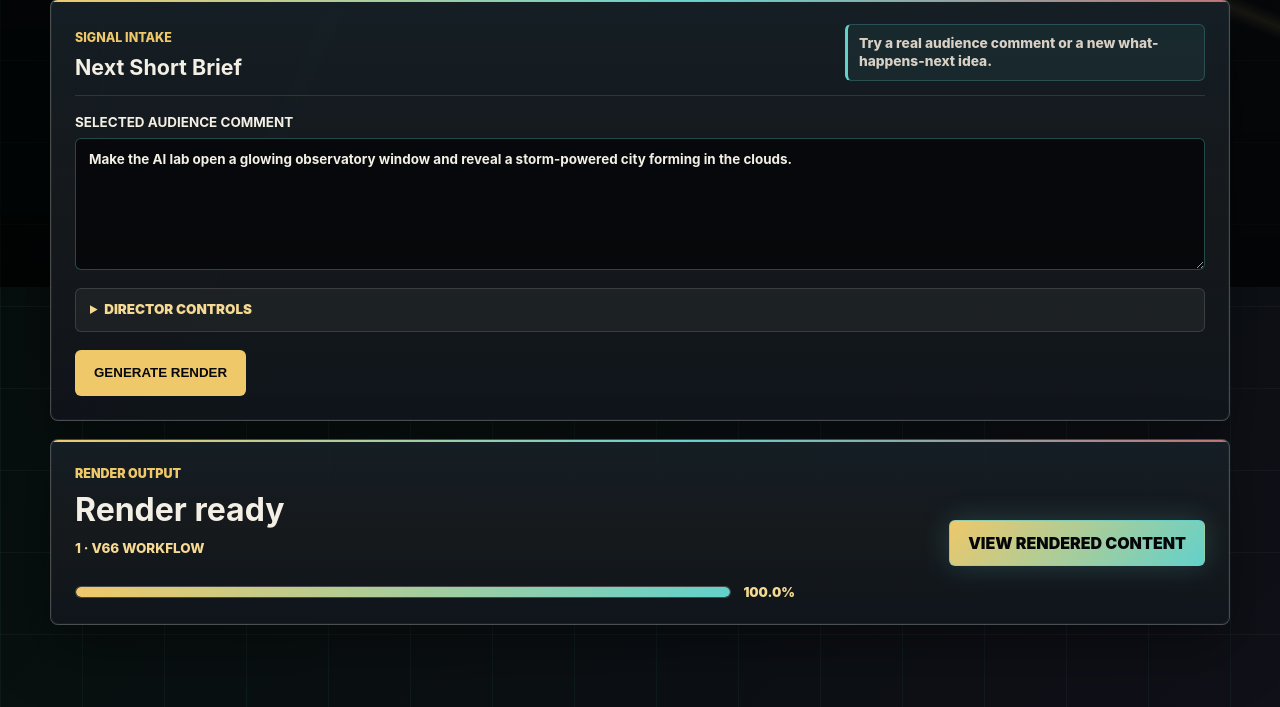
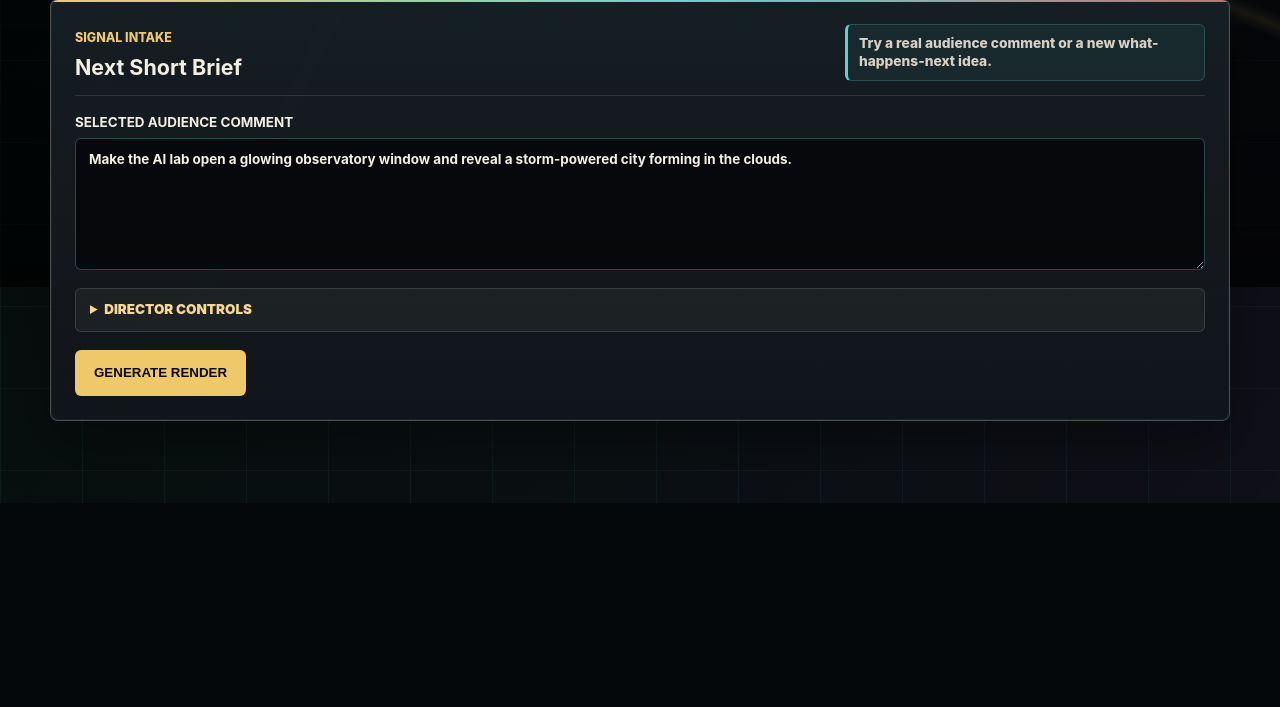
Before and after one commit to TechmanStudios/top-comment-studio, a FastAPI app: template src/top_comment_studio/templates/index.html in a window 1280 px wide. Shown: the part 513-1220 px from the top of the page. After the commit the page ends 1016 px from the top, so only its background shows below. Run offline with FastAPI, Linux system fonts and the light colour scheme; the template is opened without the code that fills it: most values are stand-ins (such as "Sample title", 1, 10 or a date in 2020).

Commit message:
Remove homepage render panel

```diff
--- a/src/top_comment_studio/app.py
+++ b/src/top_comment_studio/app.py
@@ -63,20 +63,12 @@ def health() -> dict[str, str | bool]:
 
 @app.get("/", response_class=HTMLResponse)
 def index(request: Request) -> HTMLResponse:
-    latest = ChainStore(settings.data_dir).latest()
-    latest_rendered_video_urls = rendered_video_urls(latest) if latest else []
-    latest_render_progress = render_progress(latest)
     return templates.TemplateResponse(
         request=request,
         name="index.html",
         context={
             "request": request,
             "settings": settings,
-            "latest": latest,
-            "latest_rendered_video_urls": latest_rendered_video_urls,
-            "latest_render_progress_percent": format_progress_percent(latest_render_progress),
-            "latest_render_progress_width": format_progress_width(latest_render_progress),
-            "latest_render_status_label": render_status_label(latest),
         },
     )
 
--- a/src/top_comment_studio/templates/index.html
+++ b/src/top_comment_studio/templates/index.html
@@ -112,42 +112,6 @@
             </form>
         </section>
 
-        {% if latest and (latest_rendered_video_urls or latest.runway.invocation_id or latest.runway.failure) %}
-        {% set render_status = latest_render_status_label | default("Render ready" if latest_rendered_video_urls else
-        "Render blocked" if latest.runway.failure else "Rendering" if latest.runway.invocation_id else "Awaiting
-        render",
-        true) %}
-        {% set render_progress_width = latest_render_progress_width | default("100%" if latest_rendered_video_urls else
-        ((latest.runway.progress * 100) | round(1) ~ "%") if latest.runway.progress is not none else "5%" if
-        latest.runway.invocation_id else "0%", true) %}
-        {% set render_progress_percent = latest_render_progress_percent | default("100.0%" if latest_rendered_video_urls
-        else ((latest.runway.progress * 100) | round(1) ~ "%") if latest.runway.progress is not none else "5.0%" if
-        latest.runway.invocation_id else "0.0%", true) %}
-        <section class="panel render-panel lab-frame">
-            <div class="render-summary">
-                <div>
-                    <p class="eyebrow">Render output</p>
-                    <h2>{{ render_status }}</h2>
-                    <p class="meta-line">{{ latest.episode_id }} · v66 workflow</p>
-                </div>
-                <div class="render-actions">
-                    {% if latest_rendered_video_urls %}
-                    <a href="{{ latest_rendered_video_urls[0] }}" class="button-link output-button" target="_blank"
-                        rel="noreferrer">View rendered content</a>
-                    {% elif latest.runway.invocation_id %}
-                    <a href="/package/{{ latest.episode_id }}/runway-status" class="button-link secondary">Refresh
-                        render</a>
-                    {% endif %}
-                </div>
-            </div>
-            <div class="render-progress" aria-label="Render progress">
-                <div class="render-progress-track" aria-hidden="true">
-                    <div class="render-progress-fill" style="width: {{ render_progress_width }}"></div>
-                </div>
-                <span>{{ render_progress_percent }}</span>
-            </div>
-        </section>
-        {% endif %}
     </main>
 </body>
 
```
Also changed, not shown: TASKS.md (+8 -0 lines), tests/test_runway_workflow.py (+11 -2 lines).
